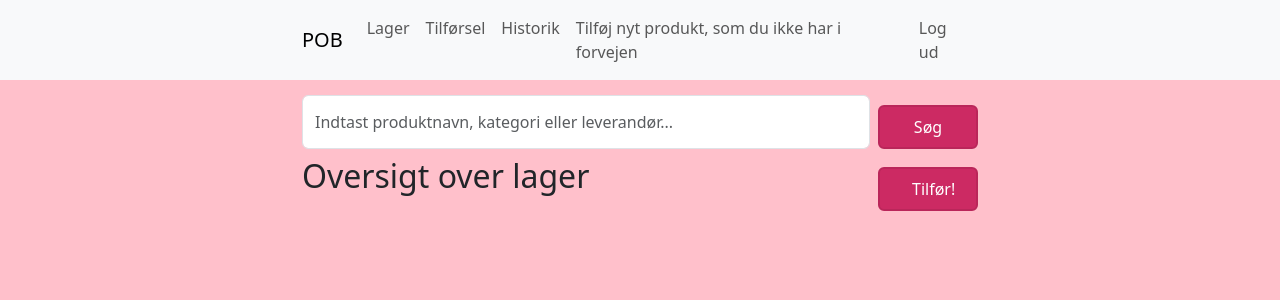
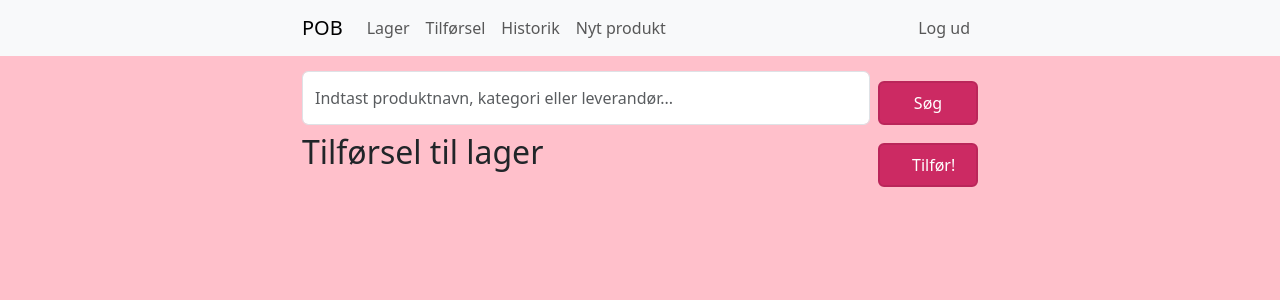
Before and after one commit to Aiirey/DIS, a Flask app: page /add in a window 1280 px wide. Shown: the top 300 px of the page. Run offline with Flask 3, Linux system fonts and the light colour scheme; the visitor is signed in with stand-in values (Sample User, id 1); data that the repository does not hold is empty.

Commit message:
Change some titles to be more consistent

```diff
--- a/pob/templates/add-item.html
+++ b/pob/templates/add-item.html
@@ -1,5 +1,6 @@
 {% extends "main.html" %}
 {% block content %}
+    <h2>Tilføj nyt produkt</h2>
     <form method="POST">
         {{ item_form.hidden_tag() }}
         <div class="col-auto">
--- a/pob/templates/history.html
+++ b/pob/templates/history.html
@@ -1,6 +1,6 @@
 {% extends "main.html" %}
 {% block content %}
-<h2>Lagerhistorik</h2>
+    <h2>Historik over lager</h2>
     <table class="table">
         <tr>
             <th>Produkt</th>
--- a/pob/templates/main.html
+++ b/pob/templates/main.html
@@ -34,7 +34,7 @@
                                 <a class="nav-link" aria-current="page" href="{{ url_for('Pob.history') }}">Historik</a>
                             </li>
                             <li class="nav-item">
-                                <a class="nav-link" aria-current="page" href="{{ url_for('Pob.add_item') }}">Tilføj nyt produkt, som du ikke har i forvejen</a>
+                                <a class="nav-link" aria-current="page" href="{{ url_for('Pob.add_item') }}">Nyt produkt</a>
                             </li>
                         {% endif %}
                     </ul>
--- a/pob/templates/warehouse_add.html
+++ b/pob/templates/warehouse_add.html
@@ -4,7 +4,7 @@
     <div class="float-end">
         {{ add_form.submit_add(class="btn btn-search mb-3") }}
     </div>
-    <h2>Oversigt over lager</h2>
+    <h2>Tilførsel til lager</h2>
     <ul>
         {% for root_category in categories recursive %}
             <li class="item-li">
```
Lines whose indentation alone changed are shown as unchanged.
